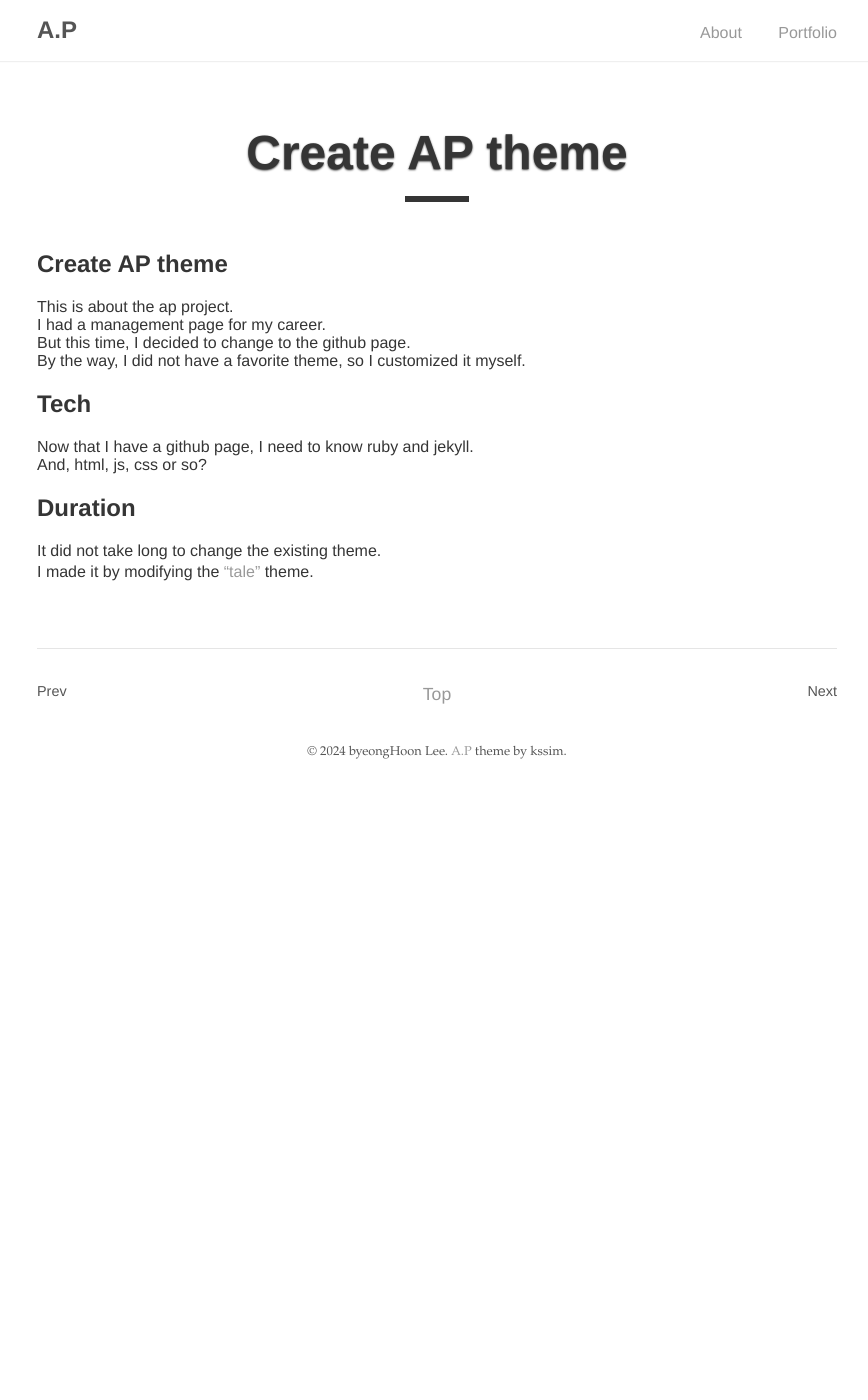
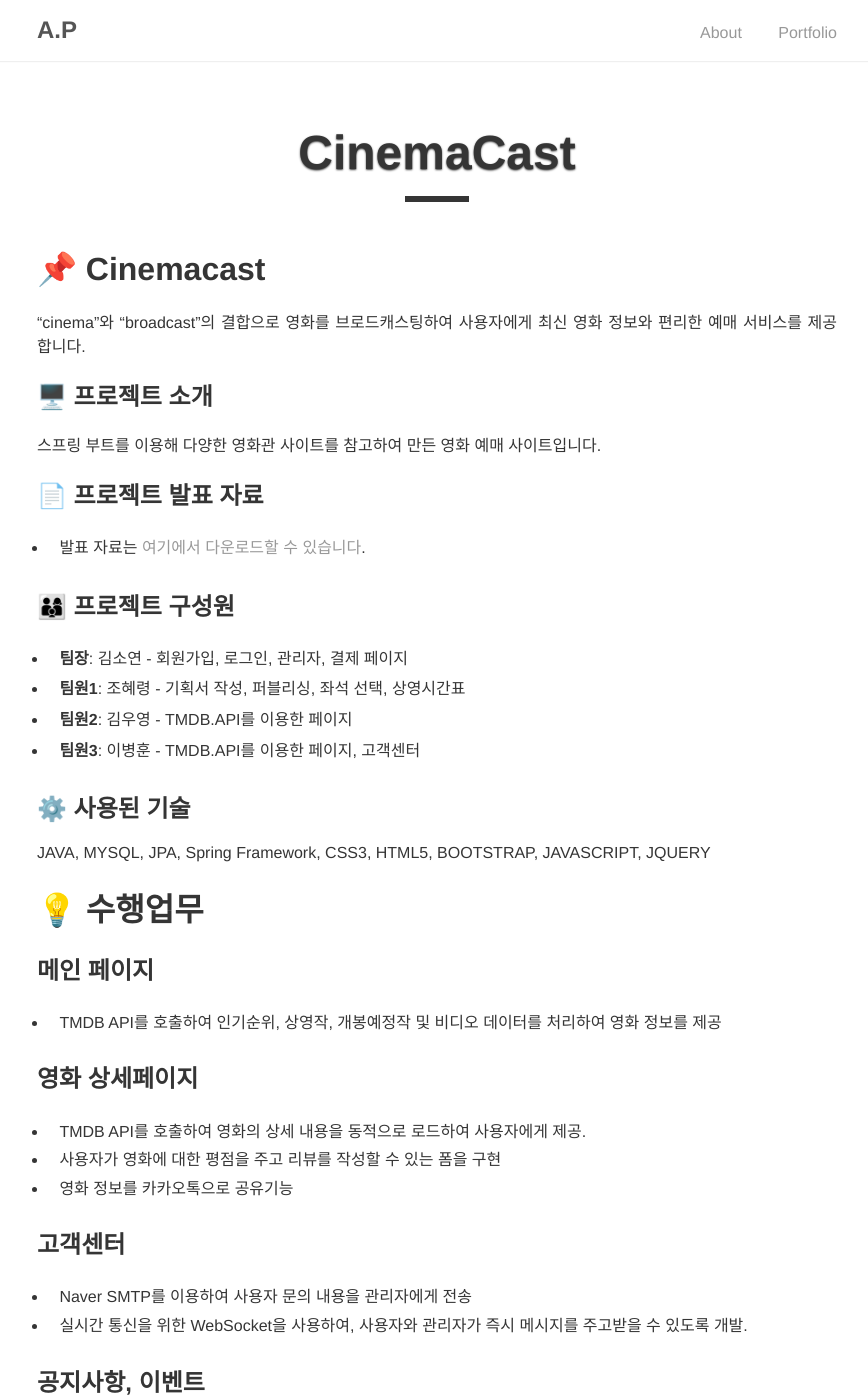
Before and after one commit to qudgns8883/qudgns8883.github.io, a Jekyll site: the page built from _posts/2024-03-25-create-ap.theme.md, in a window 1280 px wide and 1400 px high. Shown: the whole window, without its empty margins (203-1071 px from the left). Built offline with Jekyll 4.4.1, drawn with Linux system fonts in a browser that asks for light colours; some of the changed text lies outside the part shown.

Commit message:
no message

```diff
--- a/_posts/2024-03-25-create-ap.theme.md
+++ b/_posts/2024-03-25-create-ap.theme.md
@@ -1,23 +1,69 @@
 ---
 layout: post
-title:  "Create AP theme"
-info: "Create About/Portfolio theme"
-tech : "ruby, jekyll"
-type: Toy
+title:  "CinemaCast"
+info: "영화예매사이트"
+tech : "Java, Spring Boot, Spring Data JPA, Spring Security, MySQL"
+type: Collaboration
 ---
 
-## Create AP theme
-This is about the ap project.
-I had a management page for my career.
-But this time, I decided to change to the github page.
-By the way, I did not have a favorite theme, so I customized it myself.
+# 📌 Cinemacast
+"cinema"와 "broadcast"의 결합으로 영화를 브로드캐스팅하여 사용자에게 최신 영화 정보와 편리한 예매 서비스를 제공합니다.
 
+## 🖥️ 프로젝트 소개
+스프링 부트를 이용해 다양한 영화관 사이트를 참고하여 만든 영화 예매 사이트입니다.
 
-## Tech
-Now that I have a github page, I need to know ruby and jekyll.
-And, html, js, css or so?
+## 📄 프로젝트 발표 자료
+- 발표 자료는 [여기에서 다운로드할 수 있습니다](파일_경로/발표자료.pdf).
 
+## 👨‍👩‍👦 프로젝트 구성원
+- **팀장**: 김소연 - 회원가입, 로그인, 관리자, 결제 페이지
+- **팀원1**: 조혜령 - 기획서 작성, 퍼블리싱, 좌석 선택, 상영시간표
+- **팀원2**: 김우영 - TMDB.API를 이용한 페이지
+- **팀원3**: 이병훈 - TMDB.API를 이용한 페이지, 고객센터
 
-## Duration
-It did not take long to change the existing theme.
-I made it by modifying the ["tale"](https://github.com/chesterhow/tale) theme.
+## ⚙️ 사용된 기술
+JAVA, MYSQL, JPA, Spring Framework, CSS3, HTML5, BOOTSTRAP, JAVASCRIPT, JQUERY
+
+# 💡 수행업무
+
+## 메인 페이지
+- TMDB API를 호출하여 인기순위, 상영작, 개봉예정작 및 비디오 데이터를 처리하여 영화 정보를 제공
+
+## 영화 상세페이지
+ - TMDB API를 호출하여 영화의 상세 내용을 동적으로 로드하여 사용자에게 제공.
+ - 사용자가 영화에 대한 평점을 주고 리뷰를 작성할 수 있는 폼을 구현
+ - 영화 정보를 카카오톡으로 공유기능
+
+## 고객센터
+-  Naver SMTP를 이용하여 사용자 문의 내용을 관리자에게 전송
+-  실시간 통신을 위한 WebSocket을 사용하여, 사용자와 관리자가 즉시 메시지를 주고받을 수 있도록 개발.
+
+## 공지사항, 이벤트
+- 기본적인 CRUD작업
+
+## 관리자 페이지
+- 아이디: 1@admin.com 비밀번호: adminpw
+- 이벤트, 공지사항 CRUD작업
+- 1대 1 채팅, 문의 답변
+
+## 📞 1:1 채팅 문의
+- **문의 방법**
+    - 카테고리 선택: 사용자가 문의하고자 하는 카테고리를 선택합니다.
+        - 예를 들어, "예매" 카테고리를 선택하면 해당 카테고리에 지정된 관리자에게 문의가 전송됩니다. 이 경우, 문의는 1@admin.com으로 전달됩니다.
+        - 예매: 1@admin.com, 판매: 2@admin.com, 행사: 3@admin.com, 기타: 4@admin.com
+- **다양한 로그인 방식**
+    - 사용자는 일반 사용자 계정으로 로그인한 상태에서 문의를 진행할 수 있습니다. 이때, 일반 사용자는 고객센터에서 카테고리를 선택하고 메시지를 작성합니다.
+    - 동시에 관리자는 다른 브라우저에서 카테고리에 맞는 계정으로 로그인하여 어드민 페이지를 열어 놓습니다. 사용자가 선택한 카테고리에 따라 해당 관리자에게 메시지가 전달됩니다.
+
+## 📧 이메일 기능 설정
+- **구성 편집**: 이메일 기능을 사용하기 위해 환경변수로 네이버 아이디와 비밀번호를 설정해야 합니다.
+    - `adminPassword= ; adminEmail=`
+
+## 🚫 소셜 로그인
+- client-id, client-secret와 같은 민감한 정보가 포함되어 있어서 보안상의 이유로 소셜 로그인은 비활성화했습니다.
+- 클라이언트 ID 및 비밀번호 누락: 소셜 로그인 기능을 활성화하기 위해 필요한 client-id와 client-secret 설정이 없습니다.
+
+## 📊 데이터 관리
+- **영화 데이터**: 외부 API를 통해 자동으로 가져오므로, 별도로 관리자가 생성할 필요는 없습니다.
+- **예매, 스낵, 이벤트, 공지사항**: 이러한 데이터는 관리자가 직접 등록해야 하며, 관련 기능은 관리자 페이지에서 처리할 수 있습니다.
+- **1:1 채팅 이메일 문의**: 사용자가 문의를 하면 해당 내용이 관리자 페이지에 표시됩니다. 관리자는 이를 통해 사용자와 소통할 수 있습니다.
```
Also changed, not shown: _posts/2024-05-01-toy-project.md (+4 -4 lines), 5 other files.
